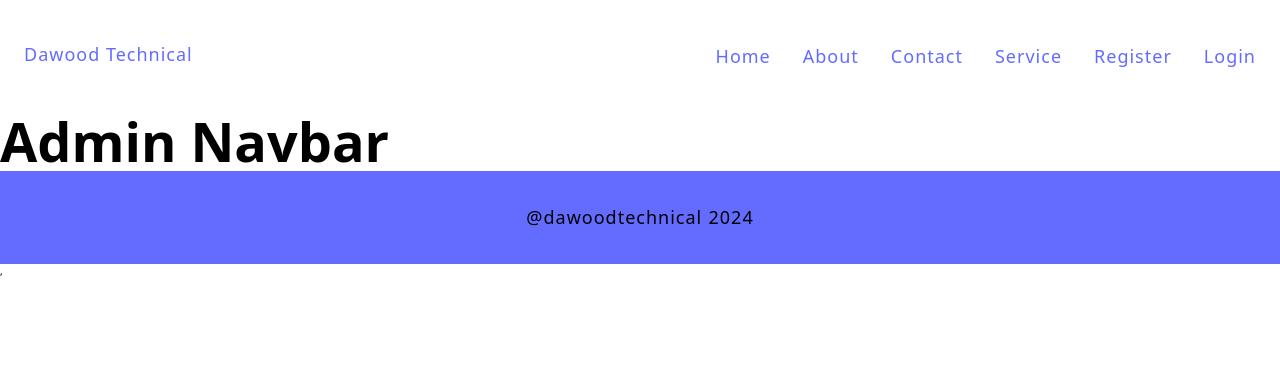
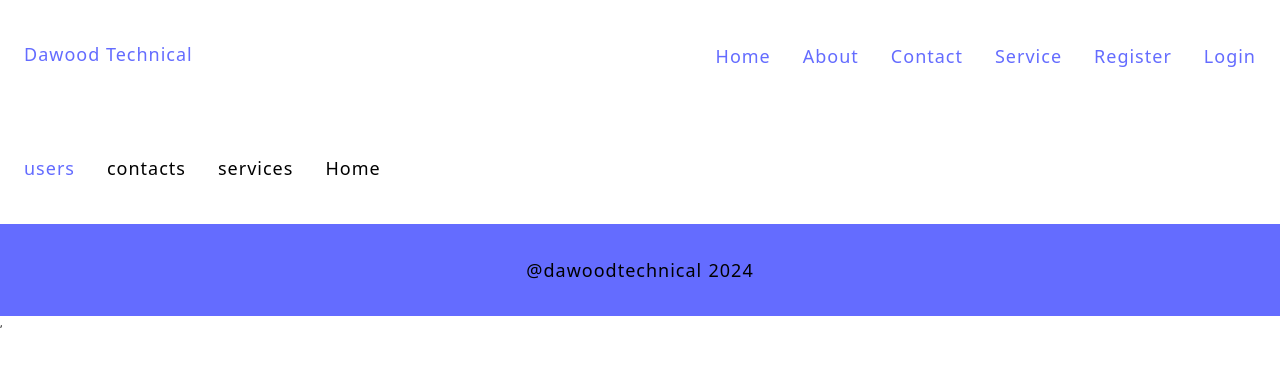
Before and after one commit to dawoodkaleem/MERN-Applcation-Admin-panel, a React (Vite) app in the folder client/: page /admin in a window 1280 px wide. Shown: the top 366 px of the page. Built offline with nearby package versions, Linux system fonts and the light colour scheme.

Commit message:
Navigation in process

```diff
--- a/client/src/App.jsx
+++ b/client/src/App.jsx
@@ -43,7 +43,7 @@ const App = () => {
 
           <Route path="/admin" element={<AdminLayout />}>
             <Route path="users" element={<AdminUsers />} />
-            <Route path="contact" element={<AdminContacts />} />
+            <Route path="contacts" element={<AdminContacts />} />
           </Route>
         </Routes>
         <Footer />
--- a/client/src/components/layouts/admin-layout.jsx
+++ b/client/src/components/layouts/admin-layout.jsx
@@ -1,3 +1,22 @@
+import { NavLink } from "react-router-dom";
+
 export const AdminLayout = () => {
-  return <h1>Admin Navbar</h1>;
+  return (
+    <>
+      <header>
+        <div className="container">
+          <nav>
+            <ul>
+              <li>
+                <NavLink to={"/admin/users"}>users</NavLink>
+              </li>
+              <li>contacts</li>
+              <li>services</li>
+              <li>Home</li>
+            </ul>
+          </nav>
+        </div>
+      </header>
+    </>
+  );
 };
```
